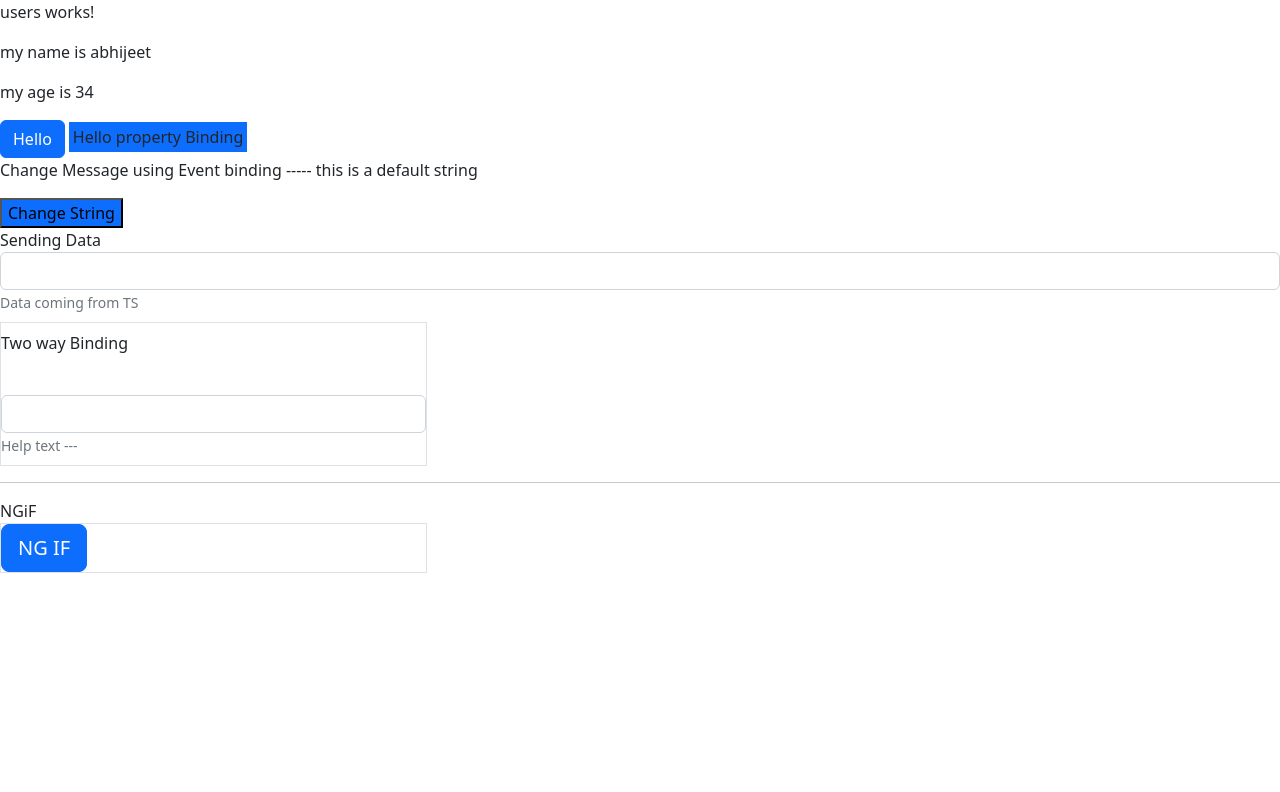
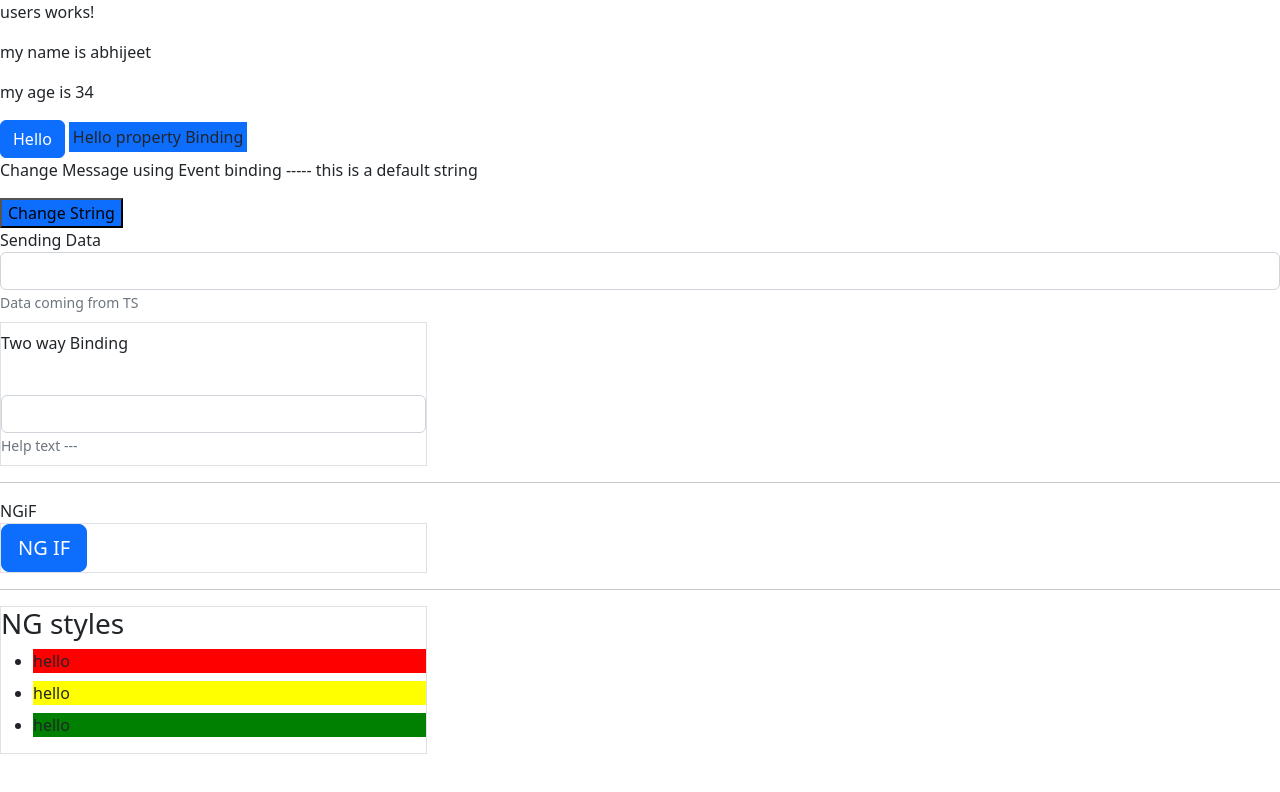
Before and after one commit to abhijeetshende/angular-basic, an Angular app in the folder angular-basic/: page / in a window 1280 px wide. Shown: the top 792 px of the page. Built offline with nearby package versions, Linux system fonts and the light colour scheme.

Commit message:
ng styles

```diff
--- a/angular-basic/src/app/users/users.component.html
+++ b/angular-basic/src/app/users/users.component.html
@@ -66,4 +66,16 @@
     </button>
     <span *ngIf="ngIfbuttonClicked"> Show Me </span>
   </div>
+
+  <hr />
+  <div class="border col-4">
+    <div><h3>NG styles</h3></div>
+    <div>
+      <ul>
+        <li class="mt-2" [ngStyle]="{background:'red'}">hello </li>
+        <li class="mt-2" [ngStyle]="{background:'yellow'}">hello </li>
+        <li class="mt-2" [ngStyle]="{background:'green'}">hello </li>
+      </ul>
+    </div>
+  </div>
 </div>
```
